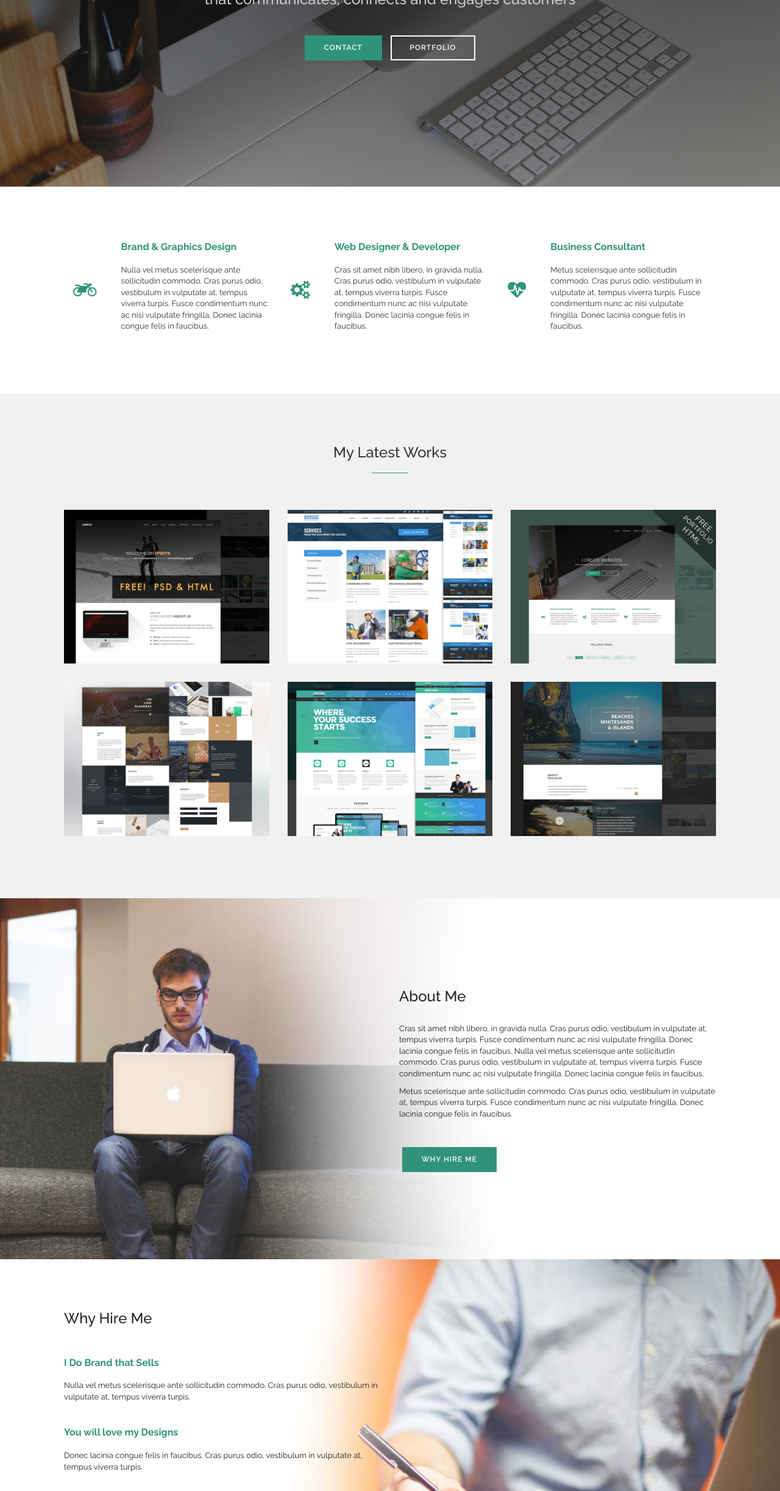
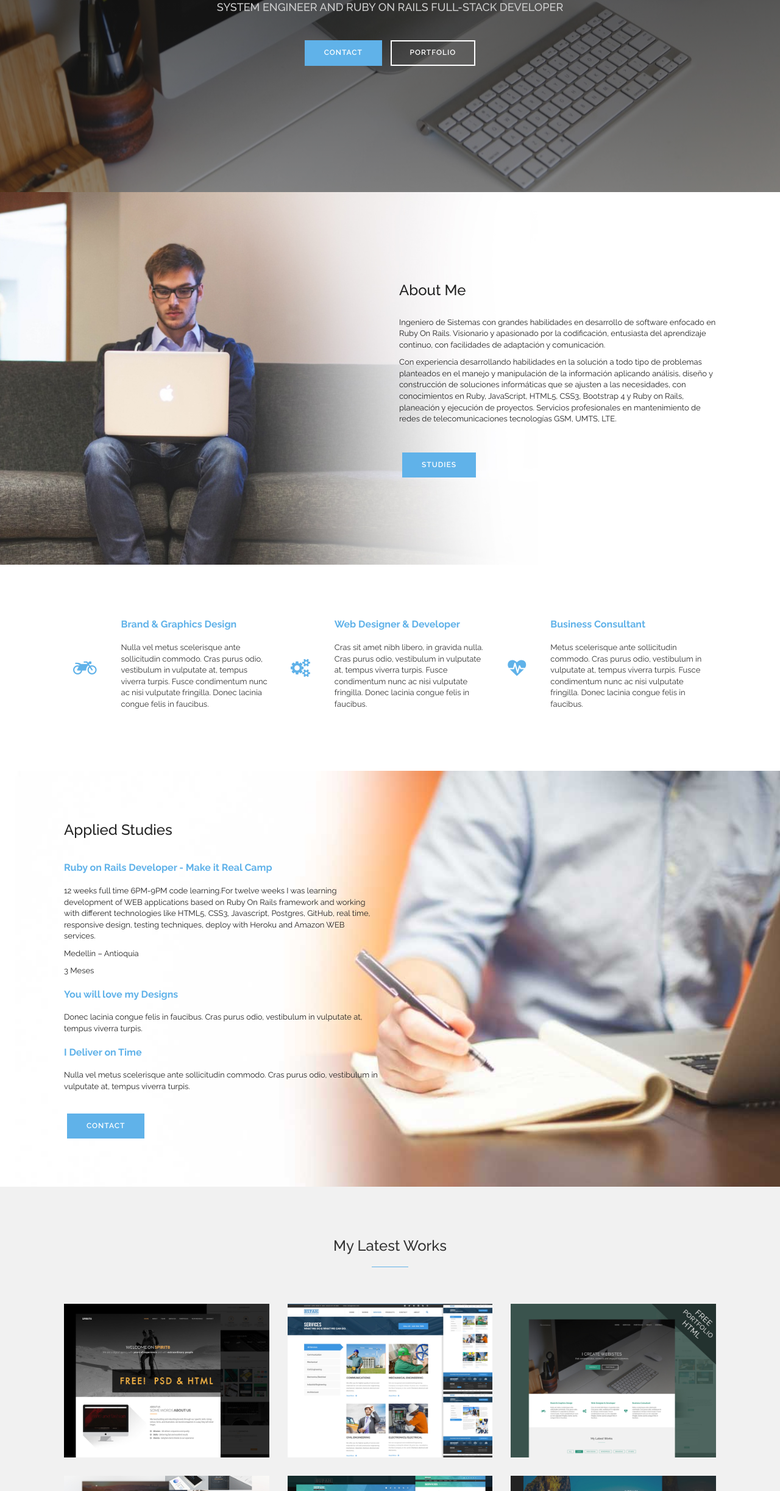
Before and after one commit to Oblum1989/portafolio, a plain HTML site: page index.html in a window 1280 px wide. Shown: the part 355-2800 px from the top of the page at 61% size. Drawn offline with nearby package versions, Linux system fonts and the light colour scheme.

Commit message:
add main section

```diff
--- a/css/style.css
+++ b/css/style.css
@@ -26,7 +26,7 @@ h4 {
 	margin-bottom: 20px;
 	font-size: 16px;
 	font-weight: 700;
-	color: rgb(47, 147, 123);
+	color: #60B2E9;
 }
 p{
 	font-size: 13px;
@@ -38,8 +38,17 @@ a {
 }
 a:hover,
 a:focus{
-	color: #2F937B;
+	color: #60B2E9;
 	text-decoration: none;
+}
+
+
+.display-1 {
+    font-size: 5rem;
+}
+
+.display-4 {
+    font-size: 1.8rem;
 }
 
 .clearfix:after {
@@ -114,7 +123,7 @@ a:focus{
 
 #tf-menu.navbar-default .navbar-nav > li > a:hover,
 #tf-menu.navbar-default .navbar-nav > li > a:focus {
-	color: #2F937B;
+	color: #60B2E9;
 	background-color: transparent;
 }
 
@@ -122,14 +131,14 @@ a:focus{
 	font-family: 'Playball', cursive;
 }
 
-#tf-service{
+#tf-skills{
 	padding: 7% 0;
 }
 
 .media-left.media-middle i {
 	padding: 20px 30px 20px 0;
 	font-size: 30px;
-	color: rgb(47, 147, 123);
+	color: #60B2E9;
 
 }
 
@@ -137,7 +146,7 @@ a:focus{
 	margin-bottom: 20px;
 	font-size: 16px;
 	font-weight: 700;
-	color: rgb(47, 147, 123);
+	color: #60B2E9;
 }
 
 #tf-portfolio{
@@ -147,7 +156,7 @@ a:focus{
 }
 
 .section-title hr{
-	border-color: rgb(47, 147, 123);
+	border-color: #60B2E9;
 	width: 60px;
 }
 
@@ -159,7 +168,7 @@ a.btn {
 }
 button.btn.btn-primary.my-btn,
 a.btn.btn-primary.my-btn {
-	background: #2F937B;
+	background: #60B2E9;
 	border-color: transparent;
 	border-radius: 0px;
 	border-width: 2px;
@@ -172,7 +181,7 @@ a.btn.btn-primary.my-btn {
 button.btn.btn-primary.my-btn:hover,
 a.btn.btn-primary.my-btn:hover{
 	background: #FFFFFF;
-	color: #2F937B;
+	color: #60B2E9;
 	border-color: transparent;
 }
 button.btn.btn-primary.my-btn.dark:hover,
@@ -195,24 +204,24 @@ a.btn.btn-primary.my-btn2 {
 }
 
 a.btn.btn-primary.my-btn2:hover{
-	background: #2F937B;
+	background: #60B2E9;
 	color: #ffffff;
 	border-color: transparent;
 }
 
 ul.cat.list-inline li a {
-	border: 1px solid #2F937B;
+	border: 1px solid #60B2E9;
 	padding: 5px 15px;
 	font-size: 11px;
 	text-transform: uppercase;
 	font-weight: 600;
 	letter-spacing: 1px;
-	color: #2F937B;
+	color: #60B2E9;
 	transition: all 0.5s;
 }
 
 ul.cat.list-inline li a:hover{
-	background: #2F937B;
+	background: #60B2E9;
 	color: #ffffff;
 }
 
@@ -235,7 +244,7 @@ ul.cat.list-inline li a:hover{
 	padding: 10% 0;
 }
 
-#tf-why-me{
+#tf-education{
 	background: url(../img/10.jpg);
 	background-size: cover;
 	background-position: center;
@@ -244,12 +253,12 @@ ul.cat.list-inline li a:hover{
 	color: #222222;
 }
 
-#tf-why-me .overlay{
+#tf-education .overlay{
 	height: auto;
 	background-attachment: fixed;
 	padding: 5% 0;
 }
-ul.why-me li{
+ul.education li{
 	margin: 10px 0;
 }
 #tf-contact{
@@ -293,7 +302,7 @@ form#contact {
 }
 #tf-contact .form-control:focus,
 #tf-contact .form-control:hover{
-	border-top: 2px solid #2F937B;
+	border-top: 2px solid #60B2E9;
 }
 nav#tf-footer {
 	background: #222222;
--- a/index.html
+++ b/index.html
@@ -1,78 +1,70 @@
 <!DOCTYPE html>
 <html lang="en">
+
 <head>
-    <!-- Basic Page Needs
-    ================================================== -->
     <meta charset="utf-8">
-    <!--[if IE]><meta http-equiv="x-ua-compatible" content="IE=9" /><![endif]-->
     <meta name="viewport" content="width=device-width, initial-scale=1">
-    <title>Awesomess - Portfolio Bootstrap Theme</title>
+    <title>Portafolio Oscar Blum</title>
     <meta name="description" content="Your Description Here">
     <meta name="keywords" content="bootstrap themes, portfolio, responsive theme">
     <meta name="author" content="ThemeForces.Com">
 
-    <!-- Favicons
-    ================================================== -->
+    <!-- Favicons-->
     <link rel="shortcut icon" href="img/favicon.ico" type="image/x-icon">
     <link rel="apple-touch-icon" href="img/apple-touch-icon.png">
     <link rel="apple-touch-icon" sizes="72x72" href="img/apple-touch-icon-72x72.png">
     <link rel="apple-touch-icon" sizes="114x114" href="img/apple-touch-icon-114x114.png">
 
     <!-- Bootstrap -->
-    <link rel="stylesheet" type="text/css"  href="css/bootstrap.css">
+    <link rel="stylesheet" type="text/css" href="css/bootstrap.css">
     <link rel="stylesheet" type="text/css" href="fonts/font-awesome/css/font-awesome.css">
 
-    <!-- Stylesheet
-    ================================================== -->
-    <link rel="stylesheet" type="text/css"  href="css/style.css">
+    <!-- Stylesheet-->
+    <link rel="stylesheet" type="text/css" href="css/style.css">
     <link rel="stylesheet" type="text/css" href="css/responsive.css">
 
     <script type="text/javascript" src="js/modernizr.custom.js"></script>
 
-    <link href='http://fonts.googleapis.com/css?family=Raleway:500,600,700,100,800,900,400,200,300' rel='stylesheet' type='text/css'>
+    <link href='http://fonts.googleapis.com/css?family=Raleway:500,600,700,100,800,900,400,200,300' rel='stylesheet'
+        type='text/css'>
     <link href='http://fonts.googleapis.com/css?family=Playball' rel='stylesheet' type='text/css'>
 
-    <!-- HTML5 shim and Respond.js for IE8 support of HTML5 elements and media queries -->
-    <!-- WARNING: Respond.js doesn't work if you view the page via file:// -->
-    <!--[if lt IE 9]>
-      <script src="https://oss.maxcdn.com/html5shiv/3.7.2/html5shiv.min.js"></script>
-      <script src="https://oss.maxcdn.com/respond/1.4.2/respond.min.js"></script>
-    <![endif]-->
 </head>
+
 <body>
     <div id="tf-home">
         <div class="overlay">
             <div id="sticky-anchor"></div>
             <nav id="tf-menu" class="navbar navbar-default">
                 <div class="container">
-                    <!-- Brand and toggle get grouped for better mobile display -->
                     <div class="navbar-header">
-                      <button type="button" class="navbar-toggle collapsed" data-toggle="collapse" data-target="#bs-example-navbar-collapse-1">
+                        <button type="button" class="navbar-toggle collapsed" data-toggle="collapse"
+                            data-target="#bs-example-navbar-collapse-1">
                             <span class="sr-only">Toggle navigation</span>
                             <span class="icon-bar"></span>
                             <span class="icon-bar"></span>
                             <span class="icon-bar"></span>
                         </button>
-                      <a class="navbar-brand logo" href="index.html">Awesomeness</a>
+                        <a class="navbar-brand logo" href="index.html">OBlum</a>
                     </div>
 
-                    <!-- Collect the nav links, forms, and other content for toggling -->
                     <div class="collapse navbar-collapse" id="bs-example-navbar-collapse-1">
                         <ul class="nav navbar-nav navbar-right">
                             <li><a href="#tf-home">Home</a></li>
-                        <li><a href="#tf-service">Services</a></li>
+                            <li><a href="#tf-about">Profile</a></li>
+                            <li><a href="#tf-skills">Skills</a></li>
+                            <li><a href="#tf-education">Education</a></li>
                             <li><a href="#tf-portfolio">Portfolio</a></li>
-                        <li><a href="#tf-about">About</a></li>
                             <li><a href="#tf-contact">Contact</a></li>
                         </ul>
-                    </div><!-- /.navbar-collapse -->
-                </div><!-- /.container-fluid -->
+                    </div>
+                </div>
             </nav>
 
             <div class="container">
                 <div class="content">
-                    <h1>I create webistes</h1>
-                    <h3>that communicates, connects and engages customers</h3>
+                    <h1 class="display-1">OSCAR BLUM CARRERO</h1>
+                    <h3 class="display-4">SYSTEM ENGINEER AND RUBY ON RAILS FULL-STACK DEVELOPER</h3>
                     <br>
                     <a href="#tf-contact" class="btn btn-primary my-btn">Contact</a>
                     <a href="#tf-portfolio" class="btn btn-primary my-btn2">Portfolio</a>
@@ -81,7 +73,35 @@
         </div>
     </div>
 
-    <div id="tf-service">
+    <div id="tf-about">
+        <div class="overlay">
+            <div class="container">
+                <div class="row">
+                    <div class="col-md-6 col-md-offset-6">
+                        <h3>About Me</h3>
+                        <br>
+                        <p>Ingeniero de Sistemas con grandes habilidades en desarrollo de software enfocado en Ruby
+                            On Rails. Visionario y apasionado por la codificación, entusiasta
+                            del aprendizaje continuo, con facilidades de adaptación y comunicación.</p>
+                        <p>Con experiencia desarrollando habilidades en la solución a todo tipo
+                            de problemas planteados en el manejo y manipulación de la información aplicando análisis,
+                            diseño y
+                            construcción de soluciones informáticas que se ajusten a las necesidades, con conocimientos
+                            en
+                            Ruby, JavaScript, HTML5, CSS3, Bootstrap 4 y Ruby on Rails, planeación y ejecución de
+                            proyectos. Servicios
+                            profesionales en mantenimiento de redes de telecomunicaciones tecnologías GSM, UMTS, LTE.
+                        </p>
+                        <br>
+                        <a href="#tf-education" class="btn btn-primary my-btn dark">Studies</a>
+                    </div>
+                </div>
+            </div>
+        </div>
+    </div>
+
+
+    <div id="tf-skills">
         <div class="container">
 
             <div class="col-md-4">
@@ -92,7 +112,9 @@
                     </div>
                     <div class="media-body">
                         <h4 class="media-heading">Brand & Graphics Design</h4>
-                    <p>Nulla vel metus scelerisque ante sollicitudin commodo. Cras purus odio, vestibulum in vulputate at, tempus viverra turpis. Fusce condimentum nunc ac nisi vulputate fringilla. Donec lacinia congue felis in faucibus.</p>
+                        <p>Nulla vel metus scelerisque ante sollicitudin commodo. Cras purus odio, vestibulum in
+                            vulputate at, tempus viverra turpis. Fusce condimentum nunc ac nisi vulputate fringilla.
+                            Donec lacinia congue felis in faucibus.</p>
                     </div>
                 </div>
 
@@ -106,7 +128,9 @@
                     </div>
                     <div class="media-body">
                         <h4 class="media-heading">Web Designer & Developer</h4>
-                    <p>Cras sit amet nibh libero, in gravida nulla. Cras purus odio, vestibulum in vulputate at, tempus viverra turpis. Fusce condimentum nunc ac nisi vulputate fringilla. Donec lacinia congue felis in faucibus.</p>
+                        <p>Cras sit amet nibh libero, in gravida nulla. Cras purus odio, vestibulum in vulputate at,
+                            tempus viverra turpis. Fusce condimentum nunc ac nisi vulputate fringilla. Donec lacinia
+                            congue felis in faucibus.</p>
                     </div>
                 </div>
 
@@ -120,12 +144,47 @@
                     </div>
                     <div class="media-body">
                         <h4 class="media-heading">Business Consultant</h4>
-                    <p>Metus scelerisque ante sollicitudin commodo. Cras purus odio, vestibulum in vulputate at, tempus viverra turpis. Fusce condimentum nunc ac nisi vulputate fringilla. Donec lacinia congue felis in faucibus.</p>
+                        <p>Metus scelerisque ante sollicitudin commodo. Cras purus odio, vestibulum in vulputate at,
+                            tempus viverra turpis. Fusce condimentum nunc ac nisi vulputate fringilla. Donec lacinia
+                            congue felis in faucibus.</p>
                     </div>
                 </div>
 
             </div>
 
+        </div>
+    </div>
+
+    <div id="tf-education">
+        <div class="overlay">
+            <div class="container">
+                <div class="row">
+                    <div class="col-md-6">
+                        <h3>Applied Studies</h3>
+                        <br>
+                        <ul class="list-inline why-me">
+                            <li>
+                                <h4>Ruby on Rails Developer - Make it Real Camp</h4>
+                                <p>12 weeks full time 6PM-9PM code learning.For twelve weeks I was learning development of WEB applications based on Ruby On Rails
+                                    framework and working with different technologies like HTML5, CSS3, Javascript, Postgres, GitHub, real time, responsive design, testing techniques, deploy with Heroku and Amazon WEB services.</p>
+                                <p>Medellín – Antioquia</p>
+                                <p>3 Meses</p>
+                            </li>
+                            <li>
+                                <h4>You will love my Designs</h4>
+                                <p>Donec lacinia congue felis in faucibus. Cras purus odio, vestibulum in vulputate at,
+                                    tempus viverra turpis.</p>
+                            </li>
+                            <li>
+                                <h4>I Deliver on Time</h4>
+                                <p>Nulla vel metus scelerisque ante sollicitudin commodo. Cras purus odio, vestibulum in
+                                    vulputate at, tempus viverra turpis.</p>
+                            </li>
+                        </ul>
+                        <a href="#tf-contact" class="btn btn-primary my-btn dark">Contact</a>
+                    </div>
+                </div>
+            </div>
         </div>
     </div>
 
@@ -169,56 +228,14 @@
         </div>
     </div>
 
-    <div id="tf-about">
-        <div class="overlay">
-            <div class="container">
-                <div class="row">
-                    <div class="col-md-6 col-md-offset-6">
-                        <h3>About Me</h3>
-                        <br>
-                        <p>Cras sit amet nibh libero, in gravida nulla. Cras purus odio, vestibulum in vulputate at, tempus viverra turpis. Fusce condimentum nunc ac nisi vulputate fringilla. Donec lacinia congue felis in faucibus. Nulla vel metus scelerisque ante sollicitudin commodo. Cras purus odio, vestibulum in vulputate at, tempus viverra turpis. Fusce condimentum nunc ac nisi vulputate fringilla. Donec lacinia congue felis in faucibus.</p>
-                        <p>Metus scelerisque ante sollicitudin commodo. Cras purus odio, vestibulum in vulputate at, tempus viverra turpis. Fusce condimentum nunc ac nisi vulputate fringilla. Donec lacinia congue felis in faucibus.</p>
-                        <br>
-                        <a href="#tf-why-me" class="btn btn-primary my-btn dark">Why Hire Me</a>
-                    </div>
-                </div>
-            </div>
-        </div>
-    </div>
 
-    <div id="tf-why-me">
-        <div class="overlay">
-            <div class="container">
-                <div class="row">
-                    <div class="col-md-6">
-                        <h3>Why Hire Me</h3>
-                        <br>
-                        <ul class="list-inline why-me">
-                            <li>
-                                <h4>I Do Brand that Sells</h4>
-                                <p>Nulla vel metus scelerisque ante sollicitudin commodo. Cras purus odio, vestibulum in vulputate at, tempus viverra turpis.</p>
-                            </li>
-                            <li>
-                                <h4>You will love my Designs</h4>
-                                <p>Donec lacinia congue felis in faucibus. Cras purus odio, vestibulum in vulputate at, tempus viverra turpis.</p>
-                            </li>
-                            <li>
-                                <h4>I Deliver on Time</h4>
-                                <p>Nulla vel metus scelerisque ante sollicitudin commodo. Cras purus odio, vestibulum in vulputate at, tempus viverra turpis.</p>
-                            </li>
-                        </ul>
-                        <a href="#tf-contact" class="btn btn-primary my-btn dark">Contact</a>
-                    </div>
-                </div>
-            </div>
-        </div>
-    </div>
 
     <div id="tf-contact">
         <div class="container">
             <div class="section-title">
                 <h3>Contact Me</h3>
-                <p>Cras sit amet nibh libero, in gravida nulla. Cras purus odio, vestibulum in vulputate at, tempus viverra turpis.</p>
+                <p>Cras sit amet nibh libero, in gravida nulla. Cras purus odio, vestibulum in vulputate at, tempus
+                    viverra turpis.</p>
                 <hr>
             </div>
 
@@ -231,10 +248,12 @@
                             <input type="email" class="form-control" id="exampleInputEmail1" placeholder="Enter Name">
                         </div>
                         <div class="form-group">
-                        <input type="password" class="form-control" id="exampleInputPassword1" placeholder="Enter Email">
+                            <input type="password" class="form-control" id="exampleInputPassword1"
+                                placeholder="Enter Email">
                         </div>
                         <div class="form-group">
-                        <input type="email" class="form-control" id="exampleInputEmail1" placeholder="Enter Website">
+                            <input type="email" class="form-control" id="exampleInputEmail1"
+                                placeholder="Enter Website">
                         </div>
                         <div class="form-group">
                             <textarea class="form-control" rows="4" placeholder="Message"></textarea>
@@ -249,7 +268,7 @@
     <nav id="tf-footer">
         <div class="container">
             <div class="pull-left">
-                <p>2015 © Awesomess. All Rights Reserved. Designed and Coded by <a href="https://dribbble.com/jennpereira">Jenn</a> for <a href="https://themeforces.com">ThemeForces.Com</a></p>
+                <p>2019 © Oscar Blum. All Rights Reserved.</p>
             </div>
             <div class="pull-right">
                 <ul class="social-media list-inline">
@@ -276,4 +295,5 @@
     <script type="text/javascript" src="js/main.js"></script>
 
 </body>
+
 </html>
```
Also changed, not shown: img/favicon.ico (added), 2 other files. Lines whose indentation alone changed are shown as unchanged.
